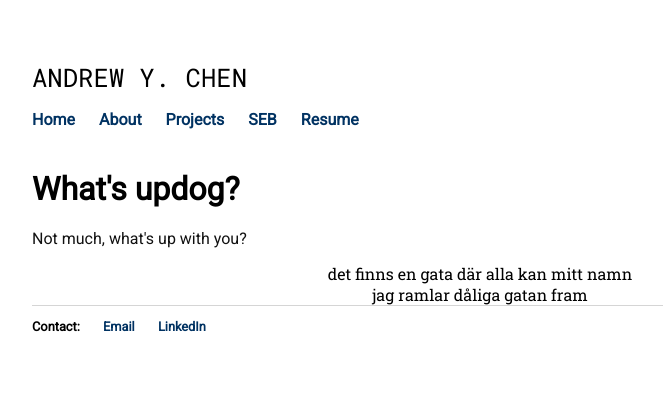
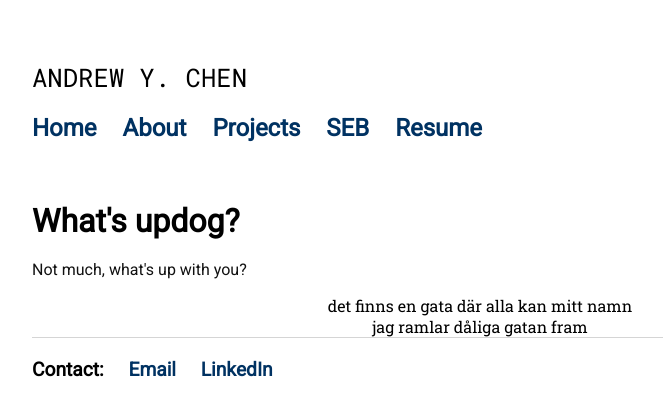
Before and after one commit to carbonheliumnitrogen/carbonheliumnitrogen.github.io, a Jekyll site: the page built from index.html, in a window 1280 px wide. Shown: the top 416 px of the page, without its empty margins (160-823 px from the left). Built offline with Jekyll 4.4.1, drawn with Linux system fonts in a browser that asks for light colours.

Commit message:
Update main.css

```diff
--- a/css/main.css
+++ b/css/main.css
@@ -61,8 +61,14 @@ footer {
 ul.posts {
     margin: 20px auto 40px;
     font-size: 1.5em;
+    font-family:'Roboto', 'Helvetica', 'Sans-Serif';
 }
 
+ul {
+    margin: 20px auto 40px;
+    font-size: 1.5em;
+    font-family:'Roboto', 'Helvetica', 'Sans-Serif';
+}
 ul.posts li {
     list-style: none;
 }
```
